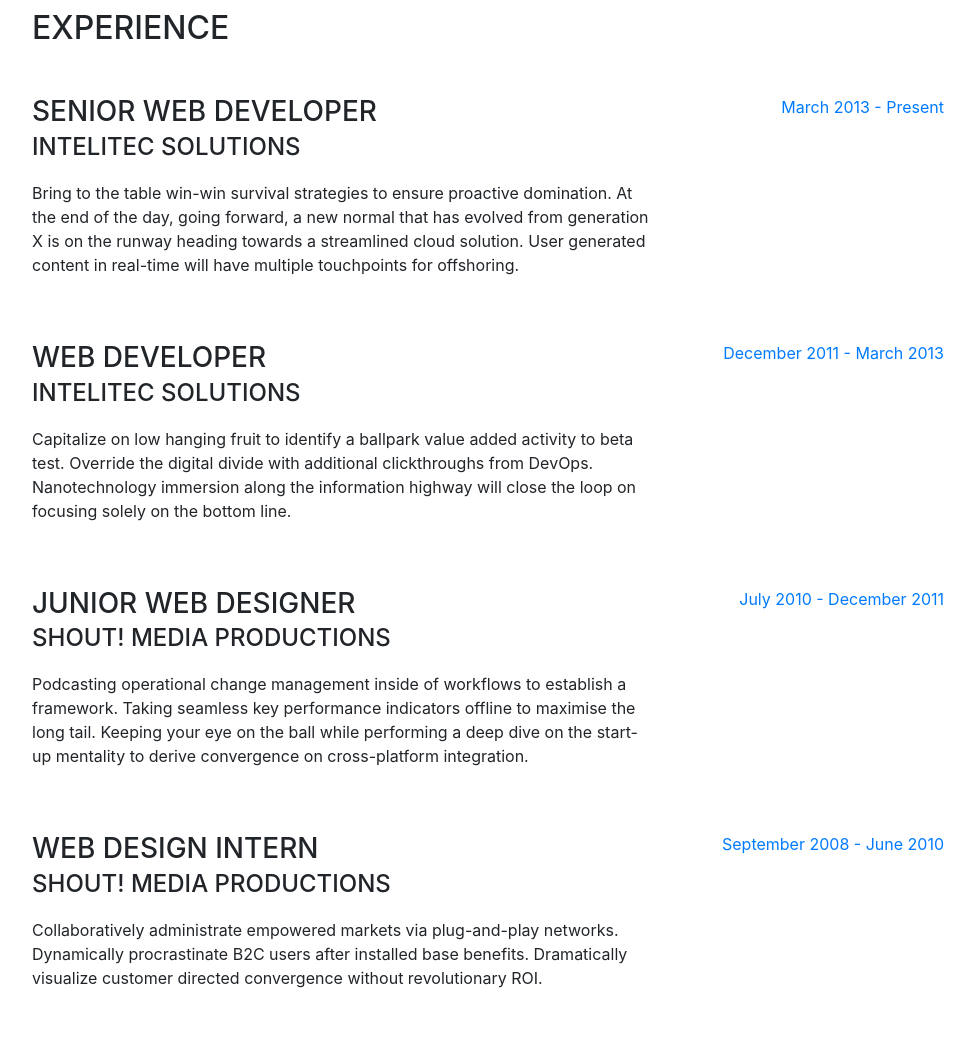
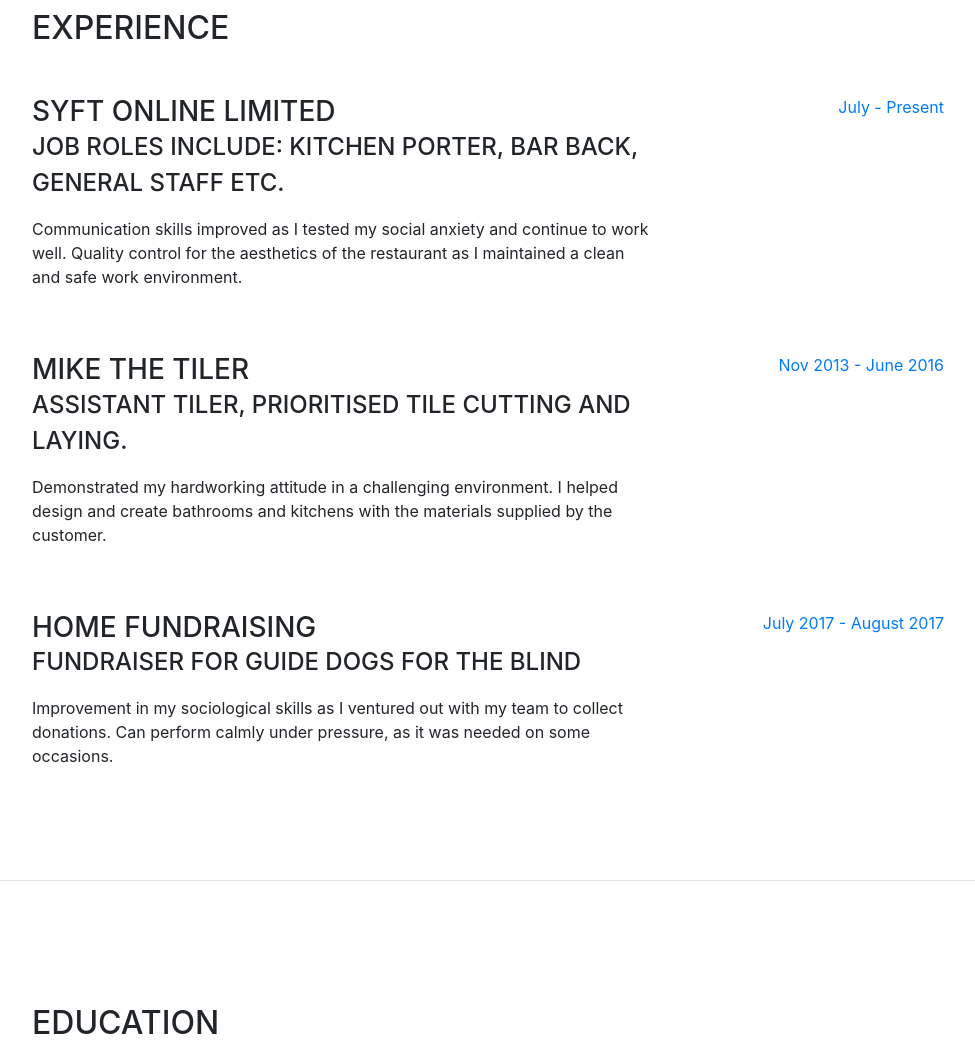
Before and after one commit to adamstout95/adamstout95.github.io, a website with bundled scripts: page index.html in a window 1280 px wide. Shown: the part 840-1886 px from the top of the page, without its empty margins (288-1263 px from the left). Built offline with nearby package versions, Linux system fonts and the light colour scheme; a web font is replaced by a local one.

Commit message:
Major Changes
Updated Experience

```diff
--- a/index.html
+++ b/index.html
@@ -69,7 +69,9 @@
           <div class="subheading mb-5">9 Mayville Avenue, Leeds, West Yorkshire.
             <a href="mailto:name@email.com">adamstout123@hotmail.co.uk</a>
           </div>
-          <p class="lead mb-5">I am experienced in leveraging agile frameworks to provide a robust synopsis for high level overviews. Iterative approaches to corporate strategy foster collaborative thinking to further the overall value proposition.</p>
+          <p class="lead mb-5">I am a second-year student at Leeds Trinity University studying BA Accounting and Business after spending two years at the University of Leeds. People recognise me as a practical learner because I quickly adapt to new situations, as highlighted in my recent change in my academic studies.
+I am looking for a professional work placement in a creative marketing environment where I can contribute with my extensive skillset as supported by my academic results.
+ </p>
           <div class="social-icons">
             <a href="https://www.linkedin.com/in/adam-stout-23b625141/" target=_blank>
               <i class="fab fa-linkedin-in"></i>
@@ -95,38 +97,43 @@
 
           <div class="resume-item d-flex flex-column flex-md-row mb-5">
             <div class="resume-content mr-auto">
-              <h3 class="mb-0">Senior Web Developer</h3>
-              <div class="subheading mb-3">Intelitec Solutions</div>
-              <p>Bring to the table win-win survival strategies to ensure proactive domination. At the end of the day, going forward, a new normal that has evolved from generation X is on the runway heading towards a streamlined cloud solution. User generated content in real-time will have multiple touchpoints for offshoring.</p>
+              <h3 class="mb-0">Syft Online Limited</h3>
+              <div class="subheading mb-3">Job Roles include: Kitchen Porter, Bar Back, General Staff etc.</div>
+              <p>Communication skills improved as I tested my social anxiety and continue to work well.
+		Quality control for the aesthetics of the restaurant as I maintained a clean and safe work
+		environment. </p>
             </div>
             <div class="resume-date text-md-right">
-              <span class="text-primary">March 2013 - Present</span>
+              <span class="text-primary">July - Present</span>
             </div>
           </div>
 
           <div class="resume-item d-flex flex-column flex-md-row mb-5">
             <div class="resume-content mr-auto">
-              <h3 class="mb-0">Web Developer</h3>
-              <div class="subheading mb-3">Intelitec Solutions</div>
-              <p>Capitalize on low hanging fruit to identify a ballpark value added activity to beta test. Override the digital divide with additional clickthroughs from DevOps. Nanotechnology immersion along the information highway will close the loop on focusing solely on the bottom line.</p>
+              <h3 class="mb-0">Mike the Tiler</h3>
+              <div class="subheading mb-3">Assistant Tiler, prioritised tile cutting and laying.</div>
+              <p>Demonstrated my hardworking attitude in a challenging environment.
+		I helped design and create bathrooms and kitchens with the materials supplied by the
+		customer.</p>
             </div>
             <div class="resume-date text-md-right">
-              <span class="text-primary">December 2011 - March 2013</span>
+              <span class="text-primary">Nov 2013 - June 2016</span>
             </div>
           </div>
 
           <div class="resume-item d-flex flex-column flex-md-row mb-5">
             <div class="resume-content mr-auto">
-              <h3 class="mb-0">Junior Web Designer</h3>
-              <div class="subheading mb-3">Shout! Media Productions</div>
-              <p>Podcasting operational change management inside of workflows to establish a framework. Taking seamless key performance indicators offline to maximise the long tail. Keeping your eye on the ball while performing a deep dive on the start-up mentality to derive convergence on cross-platform integration.</p>
+              <h3 class="mb-0">HOME Fundraising</h3>
+              <div class="subheading mb-3">Fundraiser for Guide Dogs for the Blind</div>
+              <p>Improvement in my sociological skills as I ventured out with my team to collect donations.
+		Can perform calmly under pressure, as it was needed on some occasions. </p>
             </div>
             <div class="resume-date text-md-right">
-              <span class="text-primary">July 2010 - December 2011</span>
+              <span class="text-primary">July 2017 - August 2017</span>
             </div>
           </div>
 
-          <div class="resume-item d-flex flex-column flex-md-row">
+      <!--    <div class="resume-item d-flex flex-column flex-md-row">
             <div class="resume-content mr-auto">
               <h3 class="mb-0">Web Design Intern</h3>
               <div class="subheading mb-3">Shout! Media Productions</div>
@@ -135,7 +142,7 @@
             <div class="resume-date text-md-right">
               <span class="text-primary">September 2008 - June 2010</span>
             </div>
-          </div>
+          </div> -->
 
         </div>
 
```
